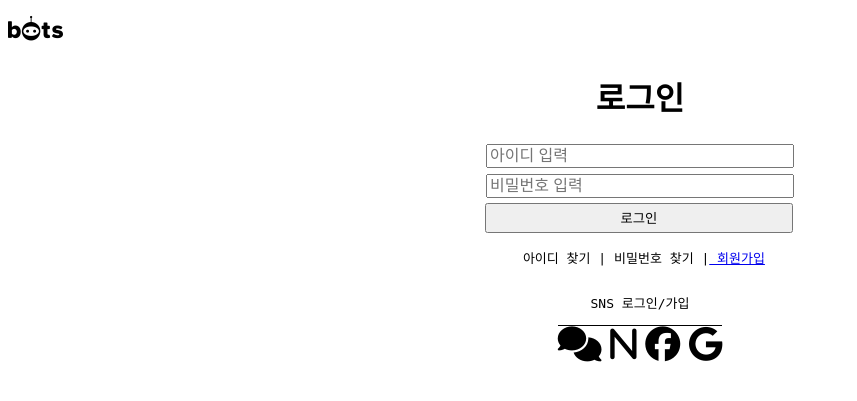
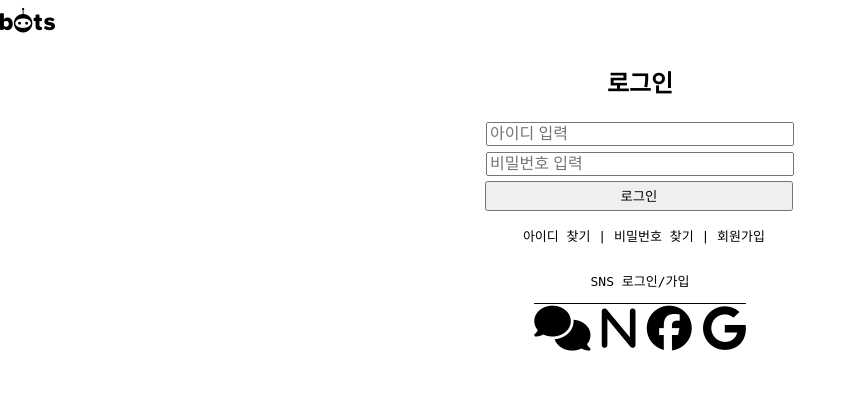
Before and after one commit to dudtlr2331/cltshop, a web app: page /login/login.html in a window 1280 px wide. Shown: the top 401 px of the page, without its empty margins (0-857 px from the left). Run offline with its HTML, style and script files only (its server is not run), Linux system fonts and the light colour scheme; data that the repository does not hold is empty; some libraries are stand-ins or nearby versions.

Commit message:
공통 부분 common.css에 빼고 나머지 css 수정

```diff
--- a/WebContent/css/common.css
+++ b/WebContent/css/common.css
@@ -0,0 +1,22 @@
+/* 공통 */
+ul{
+  padding-left: 0;
+}
+
+body{
+  margin: 0;
+}
+
+a{
+  text-decoration: none;
+  color: black;
+}
+
+/* 공통 해더 */
+#header {
+  display: flex;
+  flex-direction: row;
+  justify-content: space-between;
+  align-items: center;
+  padding: 14px;
+}
--- a/WebContent/css/join.css
+++ b/WebContent/css/join.css
@@ -1,4 +1,4 @@
-#header{
+#section{
     display: flex;
 	flex-direction: column;
 	align-items: center;
--- a/WebContent/css/login.css
+++ b/WebContent/css/login.css
@@ -2,43 +2,48 @@
 	font-size: 44px;
 	font-weight: bold;
 }
-#header{
-	display: flex;
-	flex-direction: column;
-	align-items: center;
-}
+
 #section{
 	display: flex;
 	flex-direction: column;
 	align-items: center;
 }
-#top{
+
+.section .input_area h1 {
+	text-align: center;
+}
+.section .input_area .top{
     display: flex;
     flex-direction: column;
 }
-#top_log{
+.section .input_area .top_log{
 	display: flex;
+    justify-content: center;
 }
 
-#top button {
+.section .input_area .top button {
 	width: 308px;
 	height: 30px;
 	margin: 2px;
 }
 
-#top input {
+.section .input_area .top input {
 	font-size: 16px;
 	width: 300px;
 	margin: 3px;
 }
 
-#sns_i{
-	font-size: 35px;
+.section .btn_area {
+	text-align: center;
+}
+
+.section .btn_area .sns_i{
+	font-size: 45px;
 	font-weight: bold;
 	border-top: 1px solid;
 }
 
-#bottom{
+.section .btn_area .bottom{
 	display: flex;
     flex-direction: column;
 }
--- a/WebContent/join/join.html
+++ b/WebContent/join/join.html
@@ -13,7 +13,7 @@
 
 <body>
     <div class="logo">쇼핑몰로고...</div>
-    <header id="header">
+    <section id="section">
         <h1>회원가입</h1>
         <div id="id">
             <pre>아이디</pre>
@@ -97,7 +97,7 @@
             </select>
         </div>
         <button id="join_btn" onclick="pageMove('join')">가입하기</button>
-    </header>
+    </section>
 </body>
 
 </html>
--- a/WebContent/login/login.html
+++ b/WebContent/login/login.html
@@ -12,30 +12,32 @@
 </head>
 <body>
 <i class="fa-brands fa-bots bb"></i>
-	<header id="header">
+<section id="section" class="section">
+	<div class="input_area">
 		<h1>로그인</h1>
-		<div id="top">
+		<div class="top">
 			<input class="id" placeholder="아이디 입력 ">
 			<input class="pwd" placeholder="비밀번호 입력 ">
 			<button id="login_btn" onclick="pageMove('mypage')">로그인</button>
 		</div>
-		<div id="top_log">
+		<div class="top_log">
 			<pre> 아이디 찾기 |</pre>
 			<pre> 비밀번호 찾기 |</pre>
 			<pre><a href="../join/join.html"> 회원가입</a></pre>
 		</div>
-	</header>
-	<section id="section">
-		<div id="bottom">
+	</div>
+	<div class="btn_area">
+		<div class="bottom">
 			<pre class="a">SNS 로그인/가입</pre>
 		</div>
-		<div id="sns_i">
+		<div class="sns_i">
 			<i class="fa-solid fa-comments"></i>
 			<i class="fa-solid fa-n"></i>
 			<i class="fa-brands fa-facebook"></i>
 			<i class="fa-brands fa-google"></i>
 		</div>
-	</section>
+	</div>
+</section>
 </body>
 
 </html>
```
Also changed, not shown: WebContent/css/main.css (+4 -19 lines), WebContent/css/mypage.css (+1 -7 lines).
